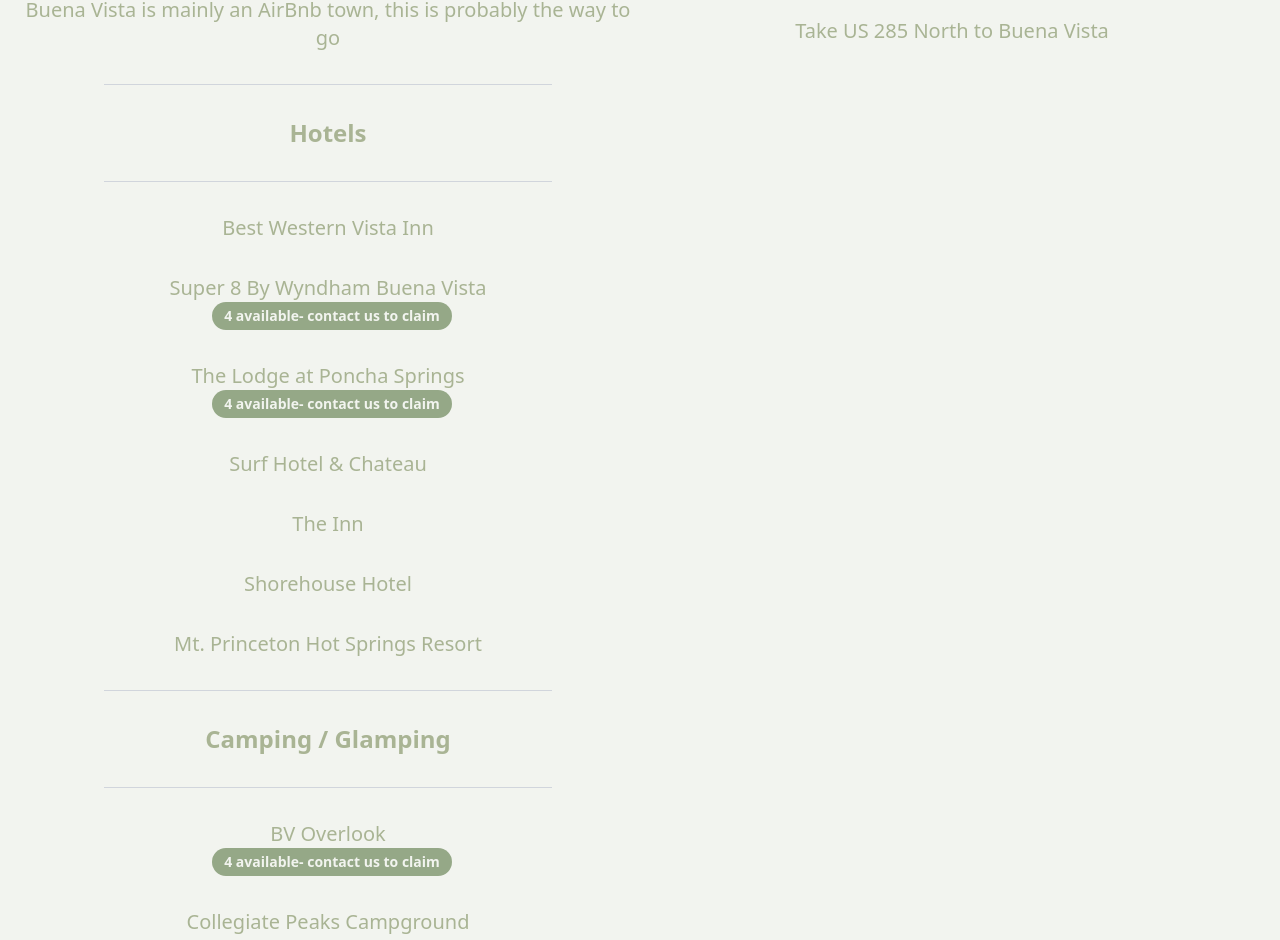
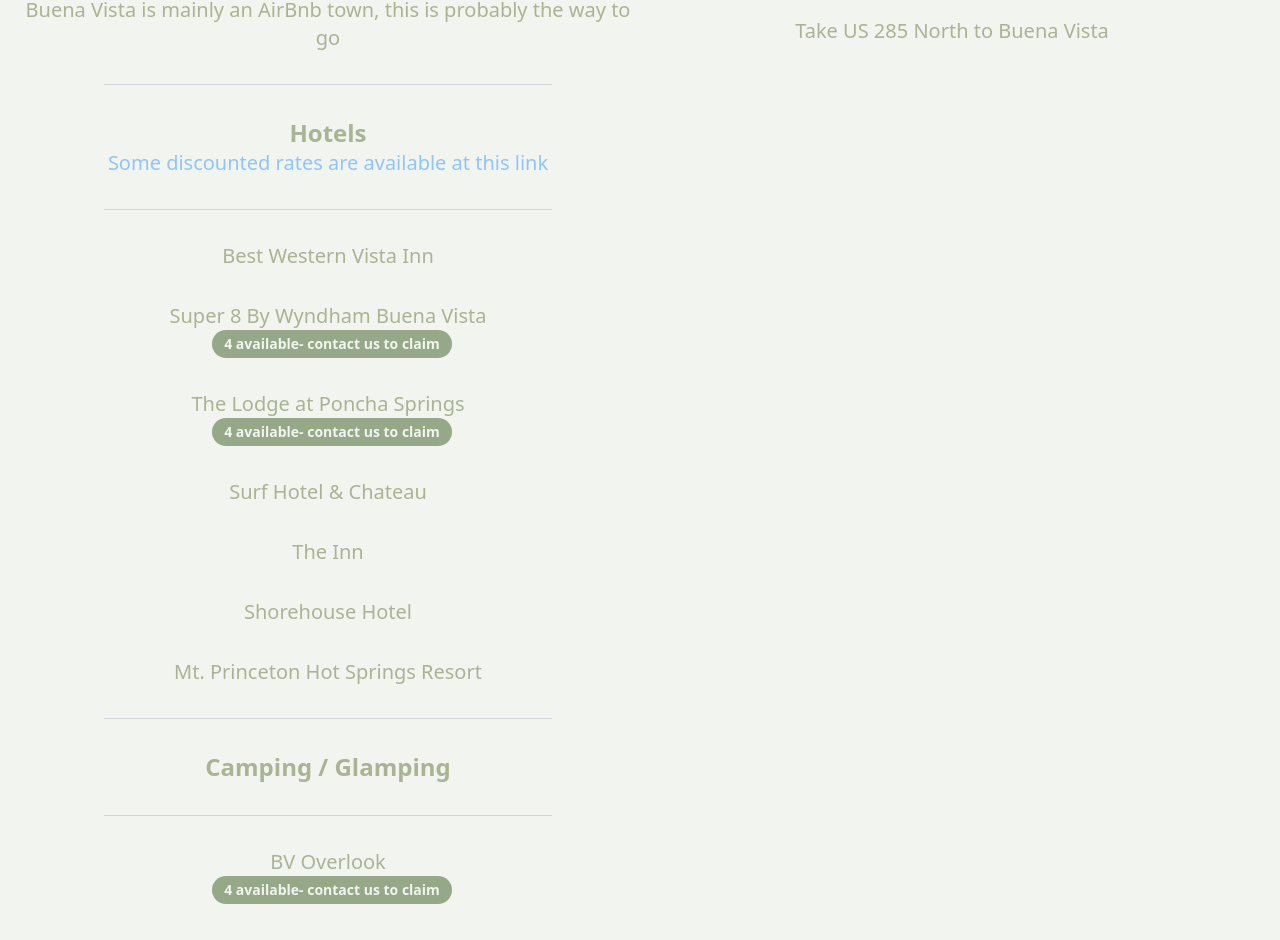
Before and after one commit to dfuehne/wedding, a Next.js app: page /travel in a window 1280 px wide. Shown: the part 1457-2397 px from the top of the page. Built offline with nearby package versions, Linux system fonts and the light colour scheme.

Commit message:
add ceremony start time, add discounted hotel llink

```diff
--- a/app/page.tsx
+++ b/app/page.tsx
@@ -39,6 +39,9 @@
             <h1 className="mb-6 text-2xl font-medium">
                     Buena Vista, Colorado
             </h1>
+            <h1 className="mb-6 text-2xl font-medium">
+                    Ceremony at 4:00 PM, Reception to follow
+            </h1>
 
                  {/* Firebase image */}
             <div className="mb-8 mt-8">
--- a/app/travel/page.tsx
+++ b/app/travel/page.tsx
@@ -61,6 +61,11 @@
                         <hr className="border-gray-300 w-full max-w-md mx-auto my-8" />
                     </Link>
                     <p className="mt-2 text-2xl font-extrabold"> Hotels </p>
+                    <Link href={"https://www.hotelplanner.com/EventPage8562900"}>
+                        <p className="text-xl text-blue-300 font-medium cursor-pointer hover:underline transition">
+                            Some discounted rates are available at this link
+                        </p>
+                    </Link>
                     <hr className="border-gray-300 w-full max-w-md mx-auto my-8" />
                         <Link href={"https://www.bestwestern.com/en_US/book/hotel-rooms.06164.html?iata=00170260&ssob=PSBM00199G&cid=PSBM00199G:google:Conversion_National_X_US_Google_BW_BW_BR_X_Consolidated_En_District1_CO_Tertiary:best%20western%20buena%20vista%20co&gclsrc=aw.ds&gad_source=1&gad_campaignid=21226517701&gbraid=0AAAAAD-tl1gU2oeOTj5zjRfWGXOtP2odt&gclid=Cj0KCQjwrJTGBhCbARIsANFBfgtR_T95yp81zKXLCDLgKxDHB6KW_OnA8z3mz4XoSYar1t7YID4ZIDgaAvfREALw_wcB"}>
                         <p className="text-xl font-medium cursor-pointer hover:underline transition">
```
